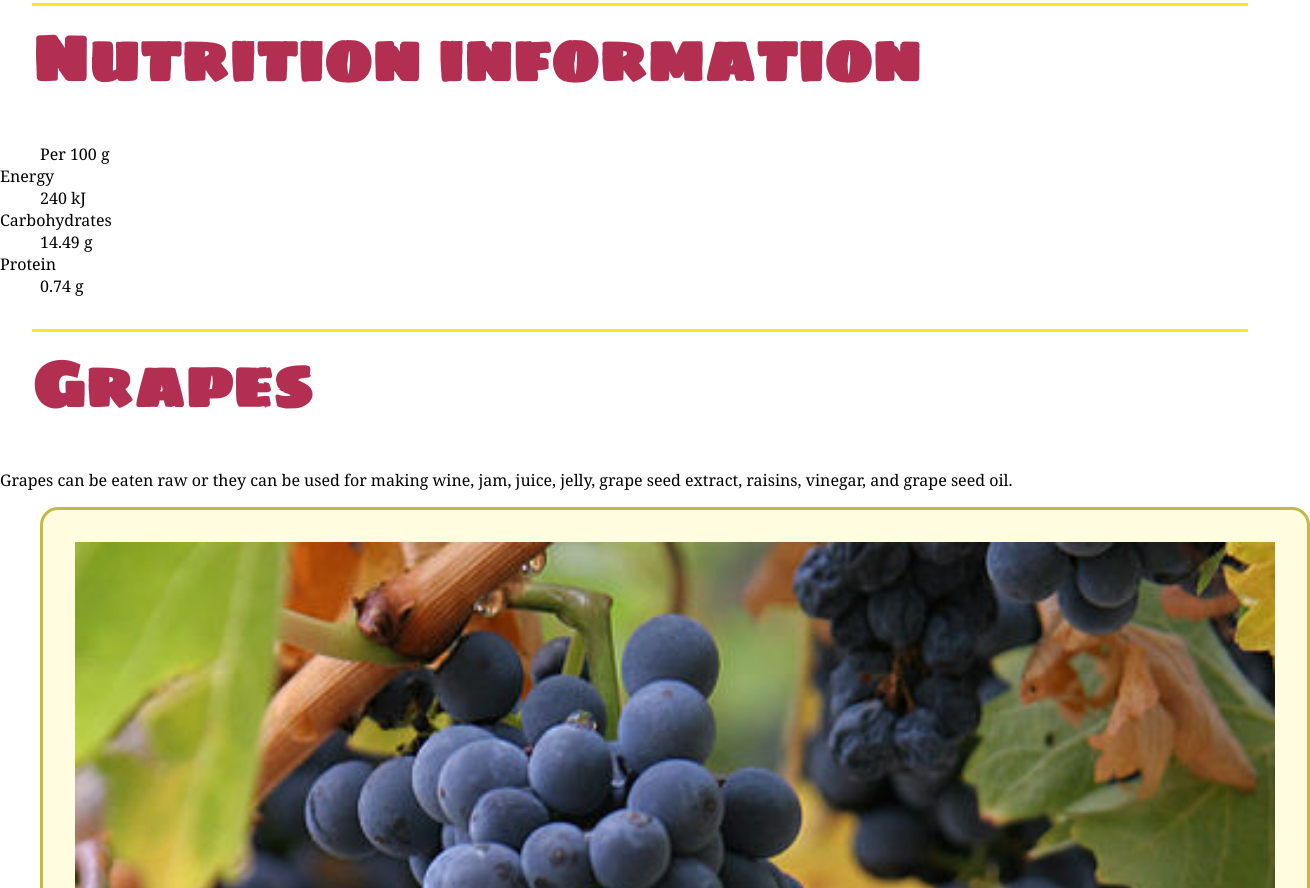
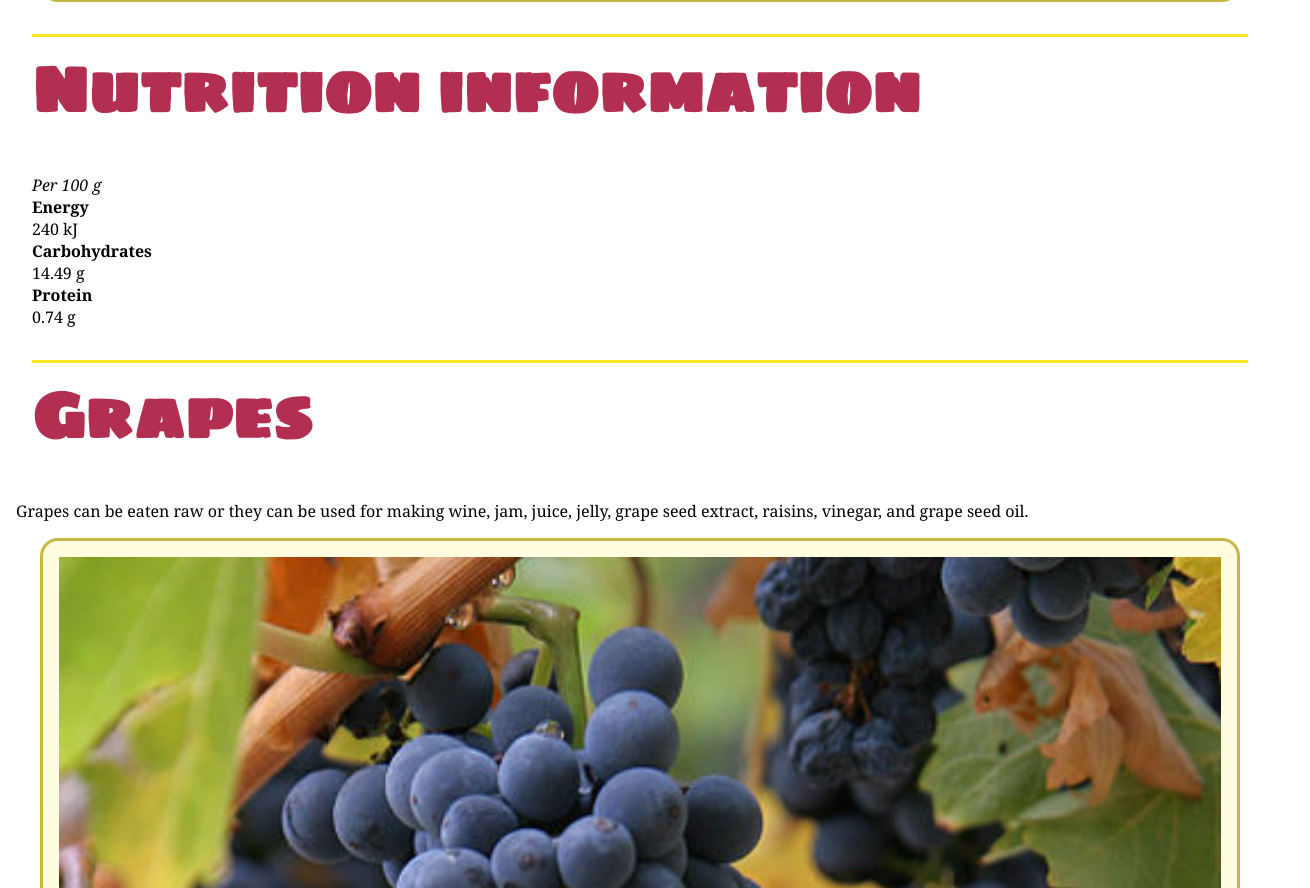
Before and after one commit to kaylaboch/project-1, a plain HTML site: page index.html in a window 1280 px wide. Shown: the part 1912-2800 px from the top of the page, 1310 px wide, since content can reach past the window. Drawn offline with Linux system fonts and the light colour scheme.

Commit message:
added hover and padding and figure image width

```diff
--- a/css/main.css
+++ b/css/main.css
@@ -1,6 +1,7 @@
 html{
   background-color:white;
 }
+
 h1{
   font-weight:bold;
   font-size: 6rem;
@@ -38,27 +39,50 @@ nav li{
 nav a{
   display: inline-block;
   padding: 1em;
-  background-color: #cc3865;
+  background-color: #b2a215;
   color: white;
   text-decoration: none;
   border-radius: 4px;
   width: 6em;
 }
-body{
-  margin:0;
+a:hover{
+  background-color: #cc3865;
+}
+p{
+  margin:1em;
   font-family: "Georgia";
   font-size: 1em;
 }
 blockquote{
   text-align:center;
   color:#b2a215;
-  font-size: 2rem;
+  font-size:2rem;
   font-family: "Georgia";
+  margin: 2.5em;
+}
+figure{
+  background-color: #fffce0;
+  padding: 1em;
+  border: solid #c5b844;
+  border-radius:18px;
+  text-align: center;
 }
 figure img{
   width: 100%;
-  background-color: #fffce0;
-  padding: 2em;
-  border: solid #c5b844;
-  border-radius:18px;
 }
+dl{
+  font-family: "Georgia";
+  margin: 2em;
+}
+dt{
+  font-weight: bold;
+  text-align: left;
+  margin: 0;
+}
+dd{
+  text-align: left;
+  margin: 0;
+}
+body{
+  margin: 0;
+}
--- a/index.html
+++ b/index.html
@@ -37,10 +37,10 @@ We should all do what, in the long run, gives us joy, even if it is only picking
 <h2>Nutrition information</h2>
 
 <dl>
-  <dd>Per 100 g</dd>
+  <em>Per 100 g</em>
   <dt>Energy</dt> <dd>240 kJ</dd>
   <dt>Carbohydrates</dt> <dd>14.49 g</dd>
-  <dt>Protein</dt> <dd>0.74 g</dd>
+  <dt>Protein</em></dt> <dd>0.74 g</dd>
 </dl>
 
 <h2>Grapes</h2>
@@ -55,7 +55,7 @@ We should all do what, in the long run, gives us joy, even if it is only picking
 <h2>Nutrition information</h2>
 
 <dl>
-  <dd>Per 100 g</dd>
+  <em>Per 100 g</em>
   <dt>Energy</dt> <dd>288 kJ</dd>
   <dt>Carbohydrates</dt> <dd>18.1 g</dd>
   <dt>Protein</dt> <dd>0.72 g</dd>
@@ -73,7 +73,7 @@ We should all do what, in the long run, gives us joy, even if it is only picking
 <h2>Nutrition information</h2>
 
 <dl>
-  <dd>Per 100 g</dd>
+  <em>Per 100 g</em>
   <dt>Energy</dt> <dd>234 kJ</dd>
   <dt>Carbohydrates</dt> <dd>13.8 g</dd>
   <dt>Protein</dt> <dd>1.4 g</dd>
```
